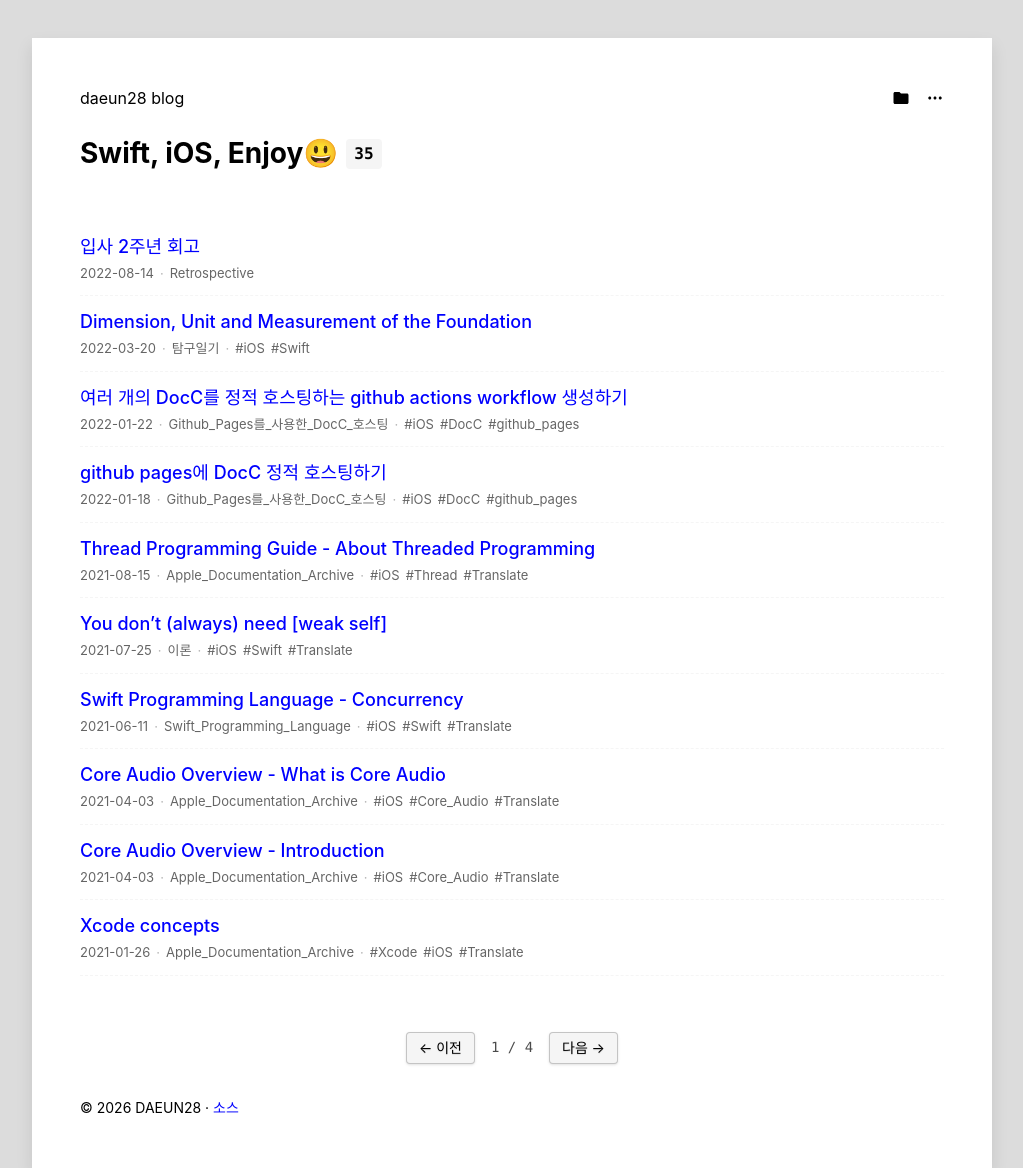
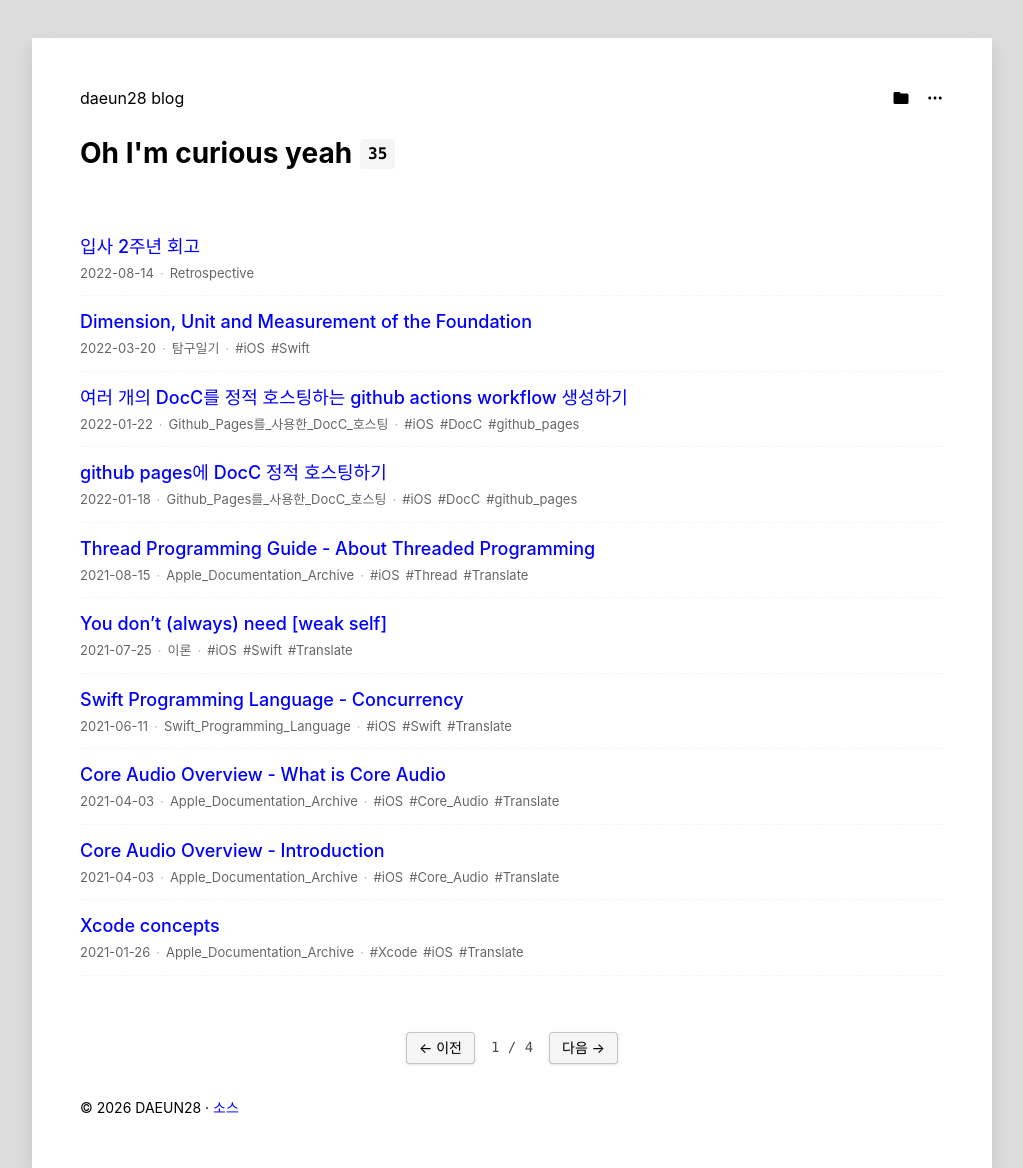
Before and after one commit to DAEUN28/DAEUN28.github.io, a Jekyll site: the page built from index.html, in a window 1280 px wide. Shown: the whole page, without its empty margins (128-1151 px from the left). Built offline with Jekyll 4.4.1, drawn with Linux system fonts in a browser that asks for light colours; some web fonts are replaced; the list of posts is cut into pages by our own code.

Commit message:
Update home subtitle to "Oh I'm curious yeah"
Co-Authored-By: Claude Opus 4.7 <noreply@anthropic.com>

```diff
--- a/_config.yml
+++ b/_config.yml
@@ -1,6 +1,6 @@
 # Site
 title: "daeun28 blog"
-subtitle: "Swift, iOS, Enjoy😃"
+subtitle: "Oh I'm curious yeah"
 description: "아주 작은 개발자의 블로그"
 name: "DAEUN28"
 locale: "ko-KR"
```
